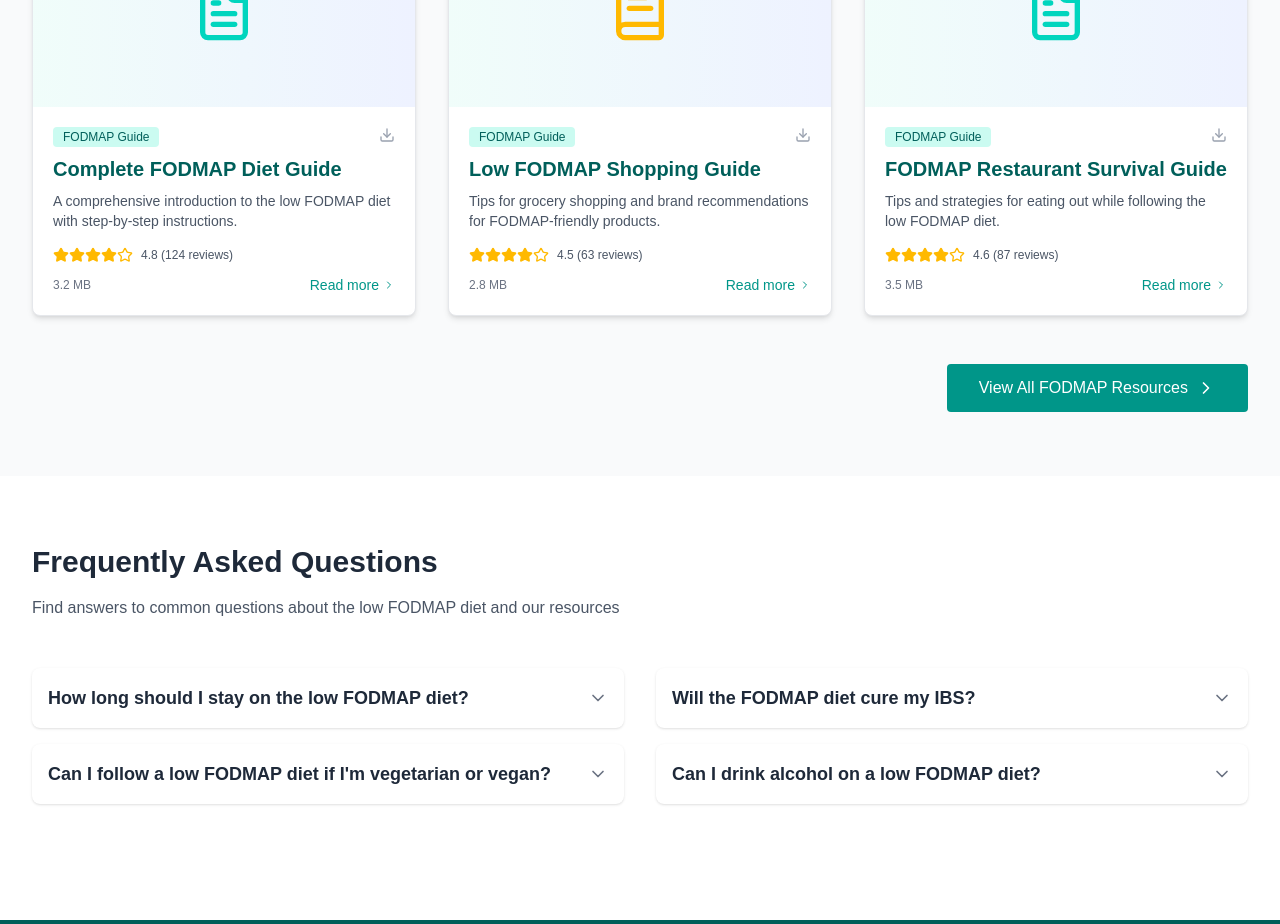
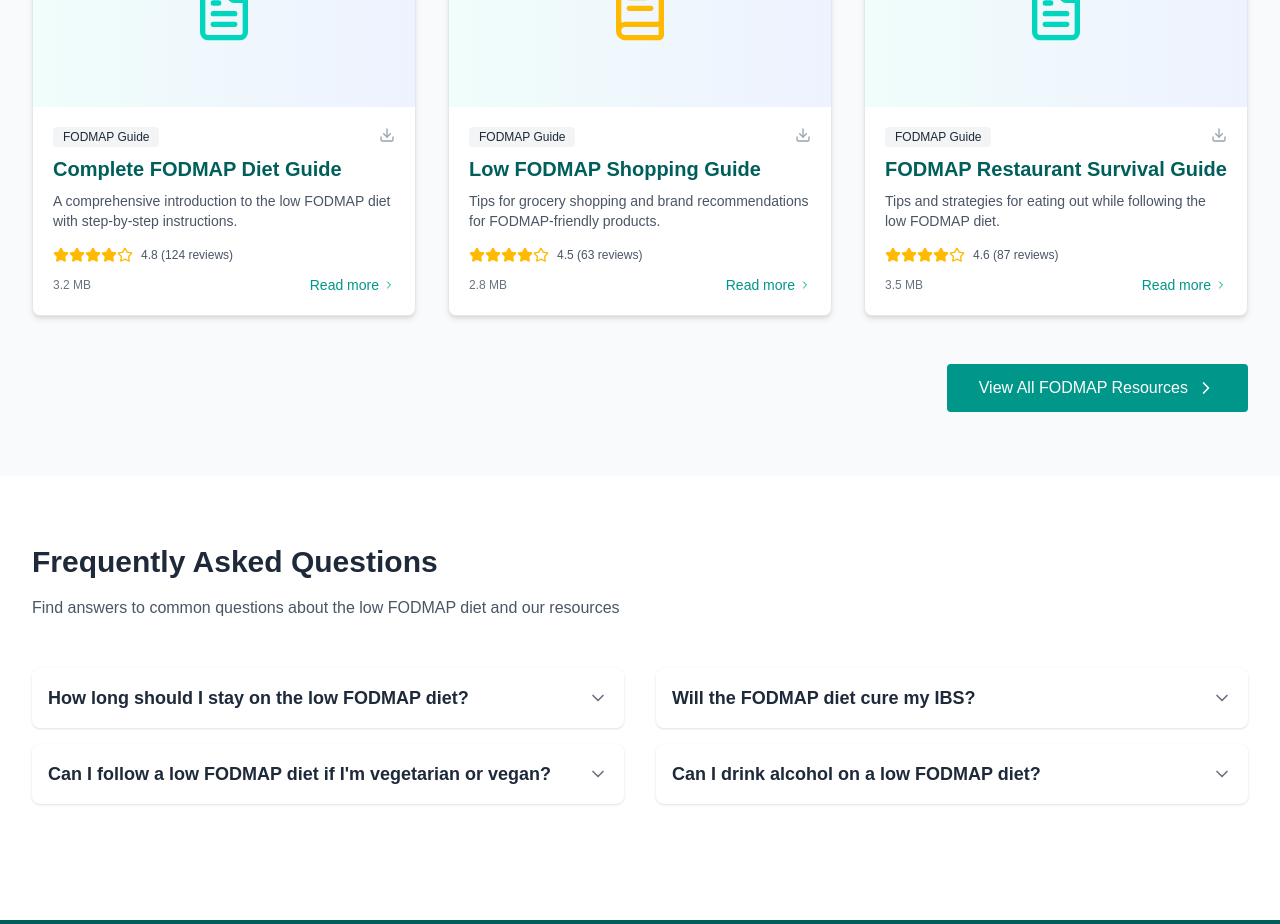
Before and after one commit to zarhaselene/fodmap-recipe, a Next.js app: page /resources/guides/fodmap in a window 1280 px wide. Shown: the part 4060-4984 px from the top of the page. Built offline with nearby package versions, Linux system fonts and the light colour scheme.

Commit message:
Fix FODMAP category name in ResourcesCard component

```diff
--- a/src/app/components/resources/ResourcesCard.jsx
+++ b/src/app/components/resources/ResourcesCard.jsx
@@ -12,7 +12,7 @@ import {
 } from "lucide-react";
 
 const categoryStyles = {
-  "FODMAP Guide": "bg-teal-100 text-teal-800",
+  "FODMAP Guides": "bg-teal-100 text-teal-800",
   "Elimination Phase": "bg-purple-100 text-purple-800",
   Reintroduction: "bg-green-100 text-green-800",
   "Meal Planning": "bg-amber-100 text-amber-800",
```
